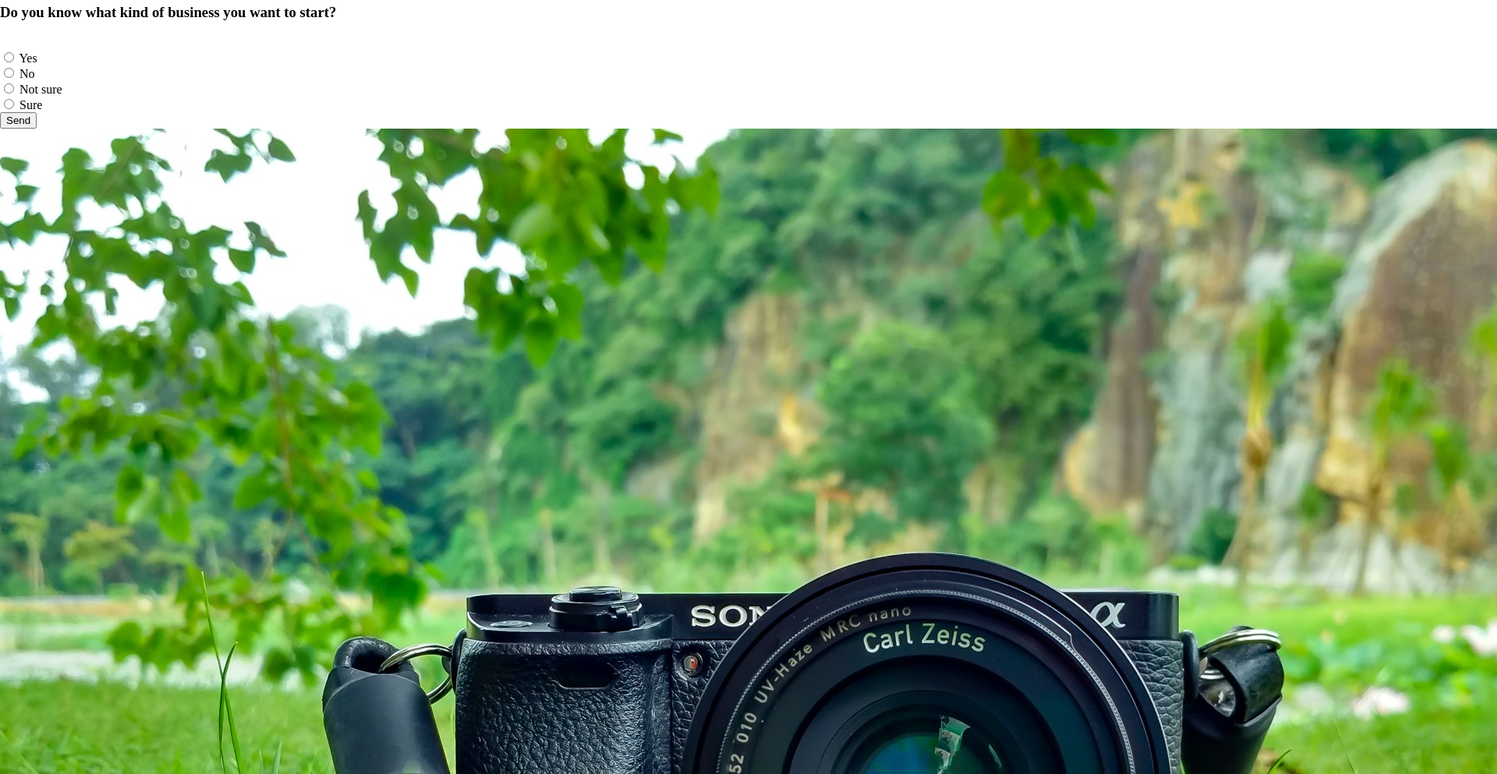
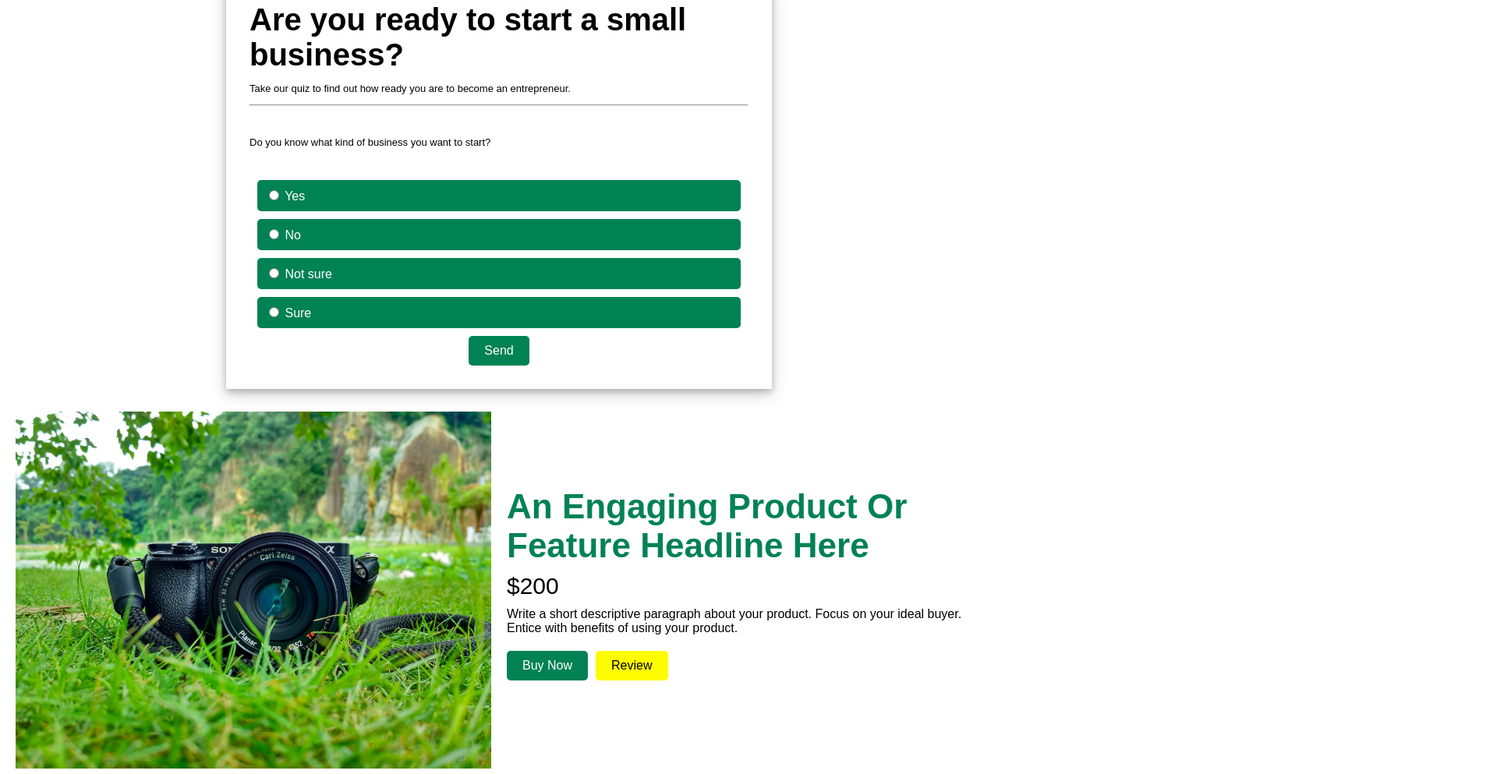
Before and after one commit to Gajju59/Quiz-Section-Product-Section, a plain HTML site: page index.html in a window 1280 px wide. Shown: the part 137-1130 px from the top of the page at 78% size, 1920 px wide, since content can reach past the window. Drawn offline with Linux system fonts and the light colour scheme.

Commit message:
Update style.css

```diff
--- a/style.css
+++ b/style.css
@@ -1,52 +1,34 @@
-
-@font-face {
-    font-family: 'Gotham';
-    src: url(Gotham-Font/GothamMedium.ttf);
-}
-@import url('https://fonts.googleapis.com/css2?family=Montserrat&display=swap');
-body {
-    /* display: flex; */
-    /* justify-content: center; */
-    align-items: center;
-    /* height: 100vh; */
+/* Reset some default styles */
+body, h2, p {
     margin: 0;
-    /* border-top:8px #008254 solid; */
+    padding: 0;
 }
 
-.main {
+/* Apply responsive styling using CSS Grid */
+.bs-main {
     /* text-align: center; */
     box-shadow: 0 4px 8px 0 rgba(0, 0, 0, 0.2), 0 6px 20px 0 rgba(0, 0, 0, 0.19);
     padding: 30px;
     /* border-top:8px #008254 solid; */
     width: 50%;
+    margin: 0 auto; /* Center the .bs-main section */
 }
 
-.main {
-    /* text-align: center; */
-    box-shadow: 0 4px 8px 0 rgba(0, 0, 0, 0.2), 0 6px 20px 0 rgba(0, 0, 0, 0.19);
-    padding: 30px;
-    border-top:8px #008254 solid;
-    width: 50%;
-    margin: 0 auto; /* Add this line to center the .main section */
-}
-
-.label {
+.bs-label {
     font-family: 'Gotham';
     font-family: 'Montserrat', sans-serif;
     font-size: 40px;
     font-weight: 600;
 }
 
-.label2 {
+.bs-label2 {
     font-family: 'Gotham';
     font-family: 'Montserrat', sans-serif;
     font-size: 13px;
     font-weight: 400;
 }
 
-
-
-.block {
+.bs-block {
     margin: 10px;
     font-family: 'Gotham';
     font-family: 'Montserrat', sans-serif;
@@ -56,30 +38,29 @@ body {
     border-radius: 5px;
 }
 
-label {
+.bs-label-option {
     cursor: pointer;
 }
 
-.block:hover {
+.bs-block:hover {
     opacity: 0.8;
     transition: 1s ease-in-out;
 }
 
-.bar {
+.bs-bar {
     width: 100%;
     background-color: #008254;
     height: 60px;
     margin-bottom: 50px;
-
 }
 
-.buttons2{
+.bs-buttons2 {
     display: flex;
     justify-content: center;
     align-items: center;
 }
 
-.send-button{
+.bs-send-button {
     padding: 10px 20px;
     background-color: #008254;
     color: white;
@@ -92,20 +73,18 @@ label {
 }
 
 @media only screen and (max-width: 768px) {
-    .main{
+    .bs-main {
         width: 80%;
         border-top:8px #008254 solid;
     }
 
-    .bar{
+    .bs-bar {
         display: none;
     }
 }
 
-
-/*Product-section*/
-
-.product-container {
+/* Product-section */
+.bs-product-container {
     display: grid;
     grid-template-columns: 1fr;
     grid-template-rows: auto;
@@ -116,30 +95,31 @@ label {
     height: 60vh;
 }
 
-.product-image {
+.bs-product-image {
     text-align: center;
 }
 
-.product-image img {
+.bs-product-image img {
     max-width: 100%;
     height: auto;
 }
 
-.product-info {
+.bs-product-info {
     display: flex;
     flex-direction: column;
     align-items: left;
     text-align: left;
 }
 
-h1 {
+.bs-txt-h1 {
     font-size: 44px;
     margin-bottom: 10px;
     font-family: 'Gotham';
     font-family: 'Montserrat', sans-serif;
     color: #008254;
 }
-h2 {
+
+.bs-txt-h2 {
     font-size: 30px;
     margin-bottom: 10px;
     font-family: 'Gotham';
@@ -147,20 +127,20 @@ h2 {
     font-weight: 500;
 }
 
-p {
+.bs-txt-p {
     font-size: 16px;
     margin-bottom: 20px;
     font-family: 'Gotham';
     font-family: 'Montserrat', sans-serif;
 }
 
-.buttons {
+.bs-buttons {
     display: flex;
     gap: 10px;
     margin-bottom: 50px;
 }
 
-.buy-button, .review-button {
+.bs-buy-button, .bs-review-button {
     padding: 10px 20px;
     background-color: #008254;
     color: white;
@@ -172,25 +152,23 @@ p {
     font-family: 'Montserrat', sans-serif;
 }
 
-.review-button{
+.bs-review-button {
     background-color: #fffb00;
     color: black;
 }
 
-
 /* Media Queries for Responsive Design */
 @media (min-width: 768px) {
-    .product-container {
+    .bs-product-container {
         grid-template-columns: 1fr 1fr;
         align-items: center;
     }
 
-    .product-image {
+    .bs-product-image {
         text-align: left;
     }
 
-    .product-info {
+    .bs-product-info {
         text-align: left;
     }
-
 }
```
